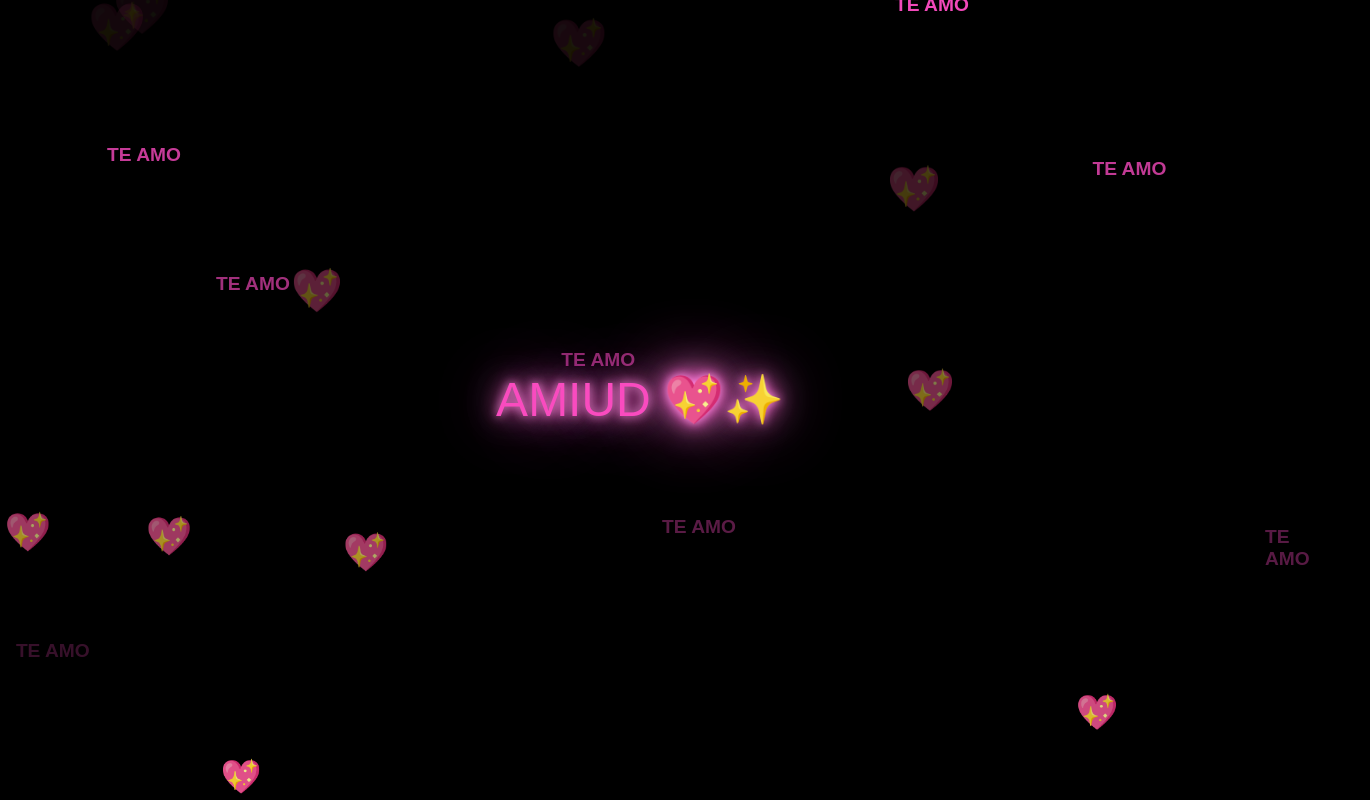
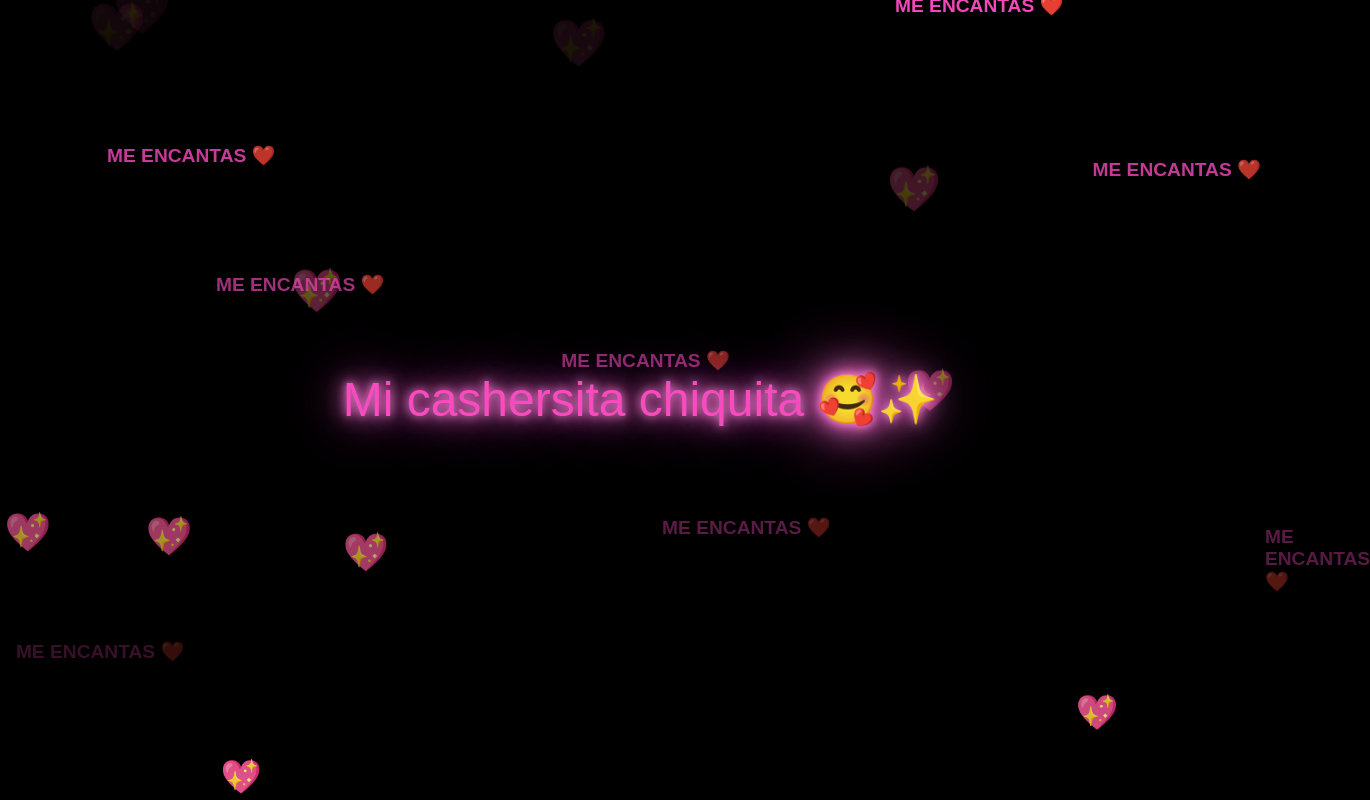
Before and after one commit to lagbryan/cashersita, a plain HTML site: page index.html in a window 1280 px wide. Shown: the whole page, 1370 px wide, since content can reach past the window. Drawn offline with Linux system fonts and the light colour scheme.

Commit message:
Actualizar index.html

```diff
--- a/index.html
+++ b/index.html
@@ -95,7 +95,7 @@
   </style>
 </head>
 <body>
-  <div class="center-text">AMIUD 💖✨</div>
+  <div class="center-text">Mi cashersita chiquita 🥰✨</div>
 
   <!-- 🎶 Canción (cambia el archivo "cancion.mp3" por el tuyo) -->
   <audio id="bg-music" autoplay loop>
@@ -120,7 +120,7 @@
     function createFallingText() {
       const text = document.createElement("div");
       text.classList.add("falling-text");
-      text.innerHTML = "TE AMO";
+      text.innerHTML = "ME ENCANTAS ❤️";
       text.style.left = Math.random() * 100 + "vw";
       text.style.animationDuration = 4 + Math.random() * 3 + "s";
       document.body.appendChild(text);
```
